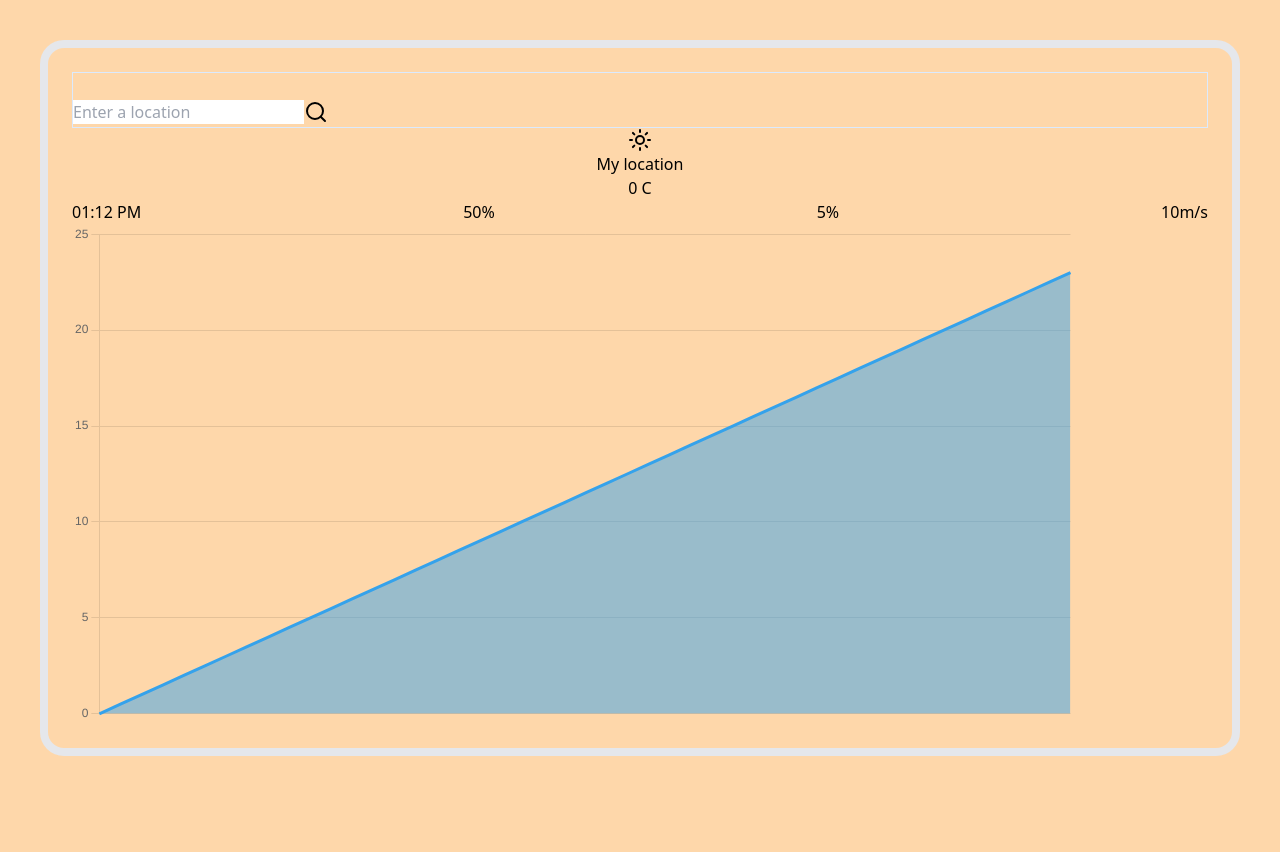
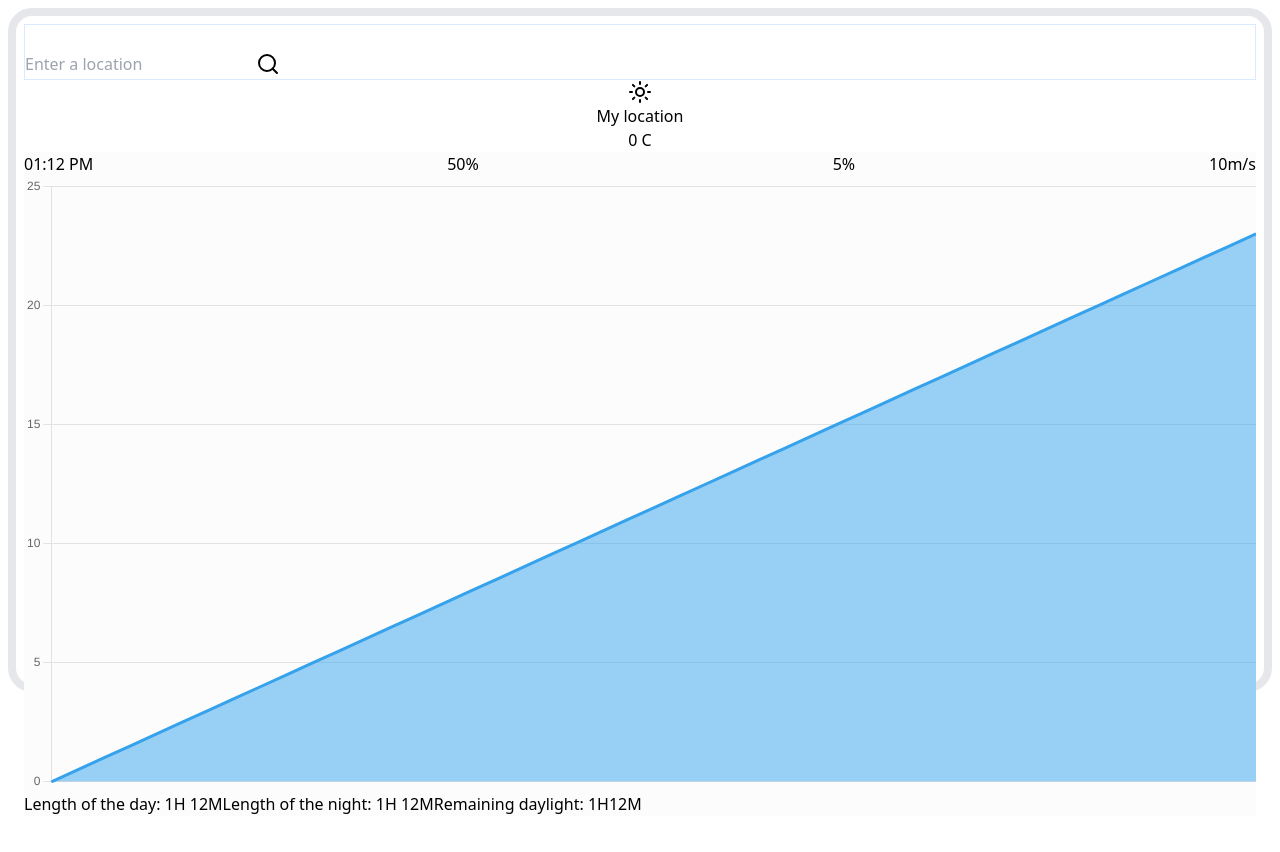
Before and after one commit to RPE8/symmetrical-potato, a Next.js app: page / in a window 1280 px wide. Shown: the top 852 px of the page. After the commit the page ends 816 px from the top, so only its background shows below. Built offline with nearby package versions, Linux system fonts and the light colour scheme.

Commit message:
Add additional info and styles to Weather Info Blocks

```diff
--- a/src/app/layout.tsx
+++ b/src/app/layout.tsx
@@ -14,7 +14,7 @@ export default function RootLayout({
 }) {
   return (
     <html lang="en">
-      <body className="h-screen bg-orange-200 m-10">
+      <body className="h-screen bg-white m-2">
         <Providers>{children}</Providers>
       </body>
     </html>
--- a/src/app/page.tsx
+++ b/src/app/page.tsx
@@ -9,7 +9,7 @@ const inter = Inter({ subsets: ["latin"] });
 
 export default function Home() {
   return (
-    <div className="container mx-auto p-6 border-8 border-solid border-white-300 rounded-3xl">
+    <div className="container mx-auto p-2 border-8 border-solid border-white-300 rounded-3xl">
       <Navbar />
       <Main />
     </div>
--- a/src/components/WeatherAdditionaInfoBlock.tsx
+++ b/src/components/WeatherAdditionaInfoBlock.tsx
@@ -1,4 +1,5 @@
 import { FC } from "react";
+import WeatherInfoBlockContainer from "@/components/WeatherInfoBlockContainer";
 import { format } from "date-fns";
 
 interface WeatherInfoAdditionalProps {
@@ -15,11 +16,13 @@ const WeatherInfoAdditional = ({
   windSpeed,
 }: WeatherInfoAdditionalProps) => {
   return (
-    <div className="flex justify-between">
-      <span>{format(date, "hh:mm a")} </span>
-      <span>{precipitationPercent}%</span> <span>{humidityPercent}%</span>
-      <span>{windSpeed}m/s</span>
-    </div>
+    <WeatherInfoBlockContainer>
+      <div className="flex justify-between">
+        <span>{format(date, "hh:mm a")} </span>
+        <span>{precipitationPercent}%</span> <span>{humidityPercent}%</span>
+        <span>{windSpeed}m/s</span>
+      </div>
+    </WeatherInfoBlockContainer>
   );
 };
 
--- /dev/null
+++ b/src/components/WeatherInfoBlockContainer.tsx
@@ -0,0 +1,13 @@
+import { FC } from "react";
+
+interface WeatherInfoBlockContainerProps {
+  children: React.ReactNode;
+}
+
+const WeatherInfoBlockContainer = ({
+  children,
+}: WeatherInfoBlockContainerProps) => {
+  return <div className="bg-block-info">{children}</div>;
+};
+
+export default WeatherInfoBlockContainer;
--- a/src/components/WeatherSunsetSunsriseBlock.tsx
+++ b/src/components/WeatherSunsetSunsriseBlock.tsx
@@ -1,6 +1,7 @@
 import { FC } from "react";
 import { format } from "date-fns";
 import SunsetSunriseChart from "@/components/SunsetSunriseChart";
+import WeatherInfoBlockContainer from "@/components/WeatherInfoBlockContainer";
 
 interface WeatherSunsetSunsriseBlockProps {
   sunset: Date;
@@ -12,9 +13,21 @@ const WeatherSunsetSunsriseBlock = ({
   ...props
 }: WeatherSunsetSunsriseBlockProps) => {
   return (
-    <div className="h-[500px]">
+    <WeatherInfoBlockContainer>
       <SunsetSunriseChart {...props} />
-    </div>
+      <span>
+        Length of the day: {format(props.sunset, "h")}H{" "}
+        {format(props.sunset, "m")}M
+      </span>
+      <span>
+        Length of the night: {format(props.sunrise, "h")}H{" "}
+        {format(props.sunset, "m")}M
+      </span>
+      <span>
+        Remaining daylight: {format(props.sunset, "h")}H
+        {format(props.sunset, "m")}M{" "}
+      </span>
+    </WeatherInfoBlockContainer>
   );
 };
 
--- a/tailwind.config.js
+++ b/tailwind.config.js
@@ -9,7 +9,11 @@ module.exports = {
     "./src/**/*.{js,ts,jsx,tsx}",
   ],
   theme: {
-    extend: {},
+    extend: {
+      colors: {
+        "block-info": "#FDFCFC",
+      },
+    },
   },
   plugins: [],
 };
--- a/tsconfig.json
+++ b/tsconfig.json
@@ -12,7 +12,7 @@
     "moduleResolution": "node",
     "resolveJsonModule": true,
     "isolatedModules": true,
-    "jsx": "preserve",
+    "jsx": "react-jsx",
     "incremental": true,
     "plugins": [
       {
```
